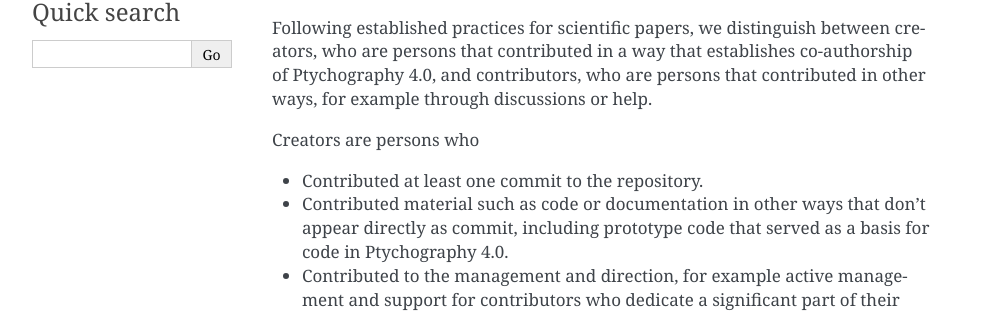
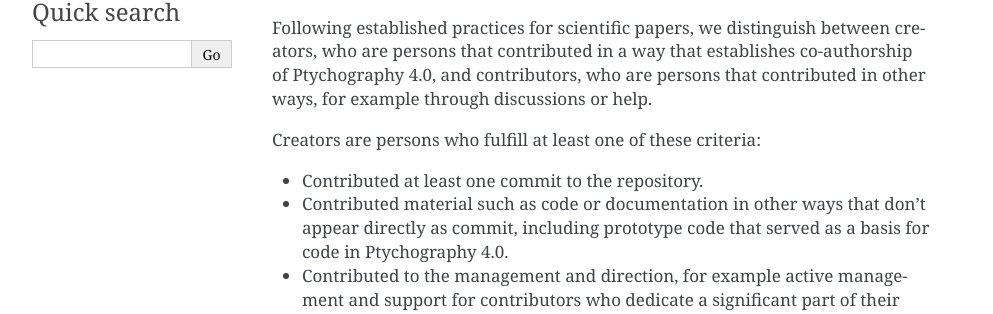
Before and after one commit to Ptychography-4-0/ptychography, a Sphinx documentation site: the page built from docs/source/authorship.rst, in a window 1280 px wide. Shown: the part 271-585 px from the top of the page, without its empty margins (148-1141 px from the left). Built offline with Sphinx 7.4.7, drawn with Linux system fonts in a browser that asks for light colours.

Commit message:
Clarify that list items are ORd together
Thx Michael Bussmann!

```diff
--- a/docs/source/authorship.rst
+++ b/docs/source/authorship.rst
@@ -16,7 +16,7 @@
 co-authorship of Ptychography 4.0, and contributors, who are persons that contributed in
 other ways, for example through discussions or help.
 
-Creators are persons who
+Creators are persons who fulfill at least one of these criteria:
 
 * Contributed at least one commit to the repository.
 * Contributed material such as code or documentation in other ways that don't
```
